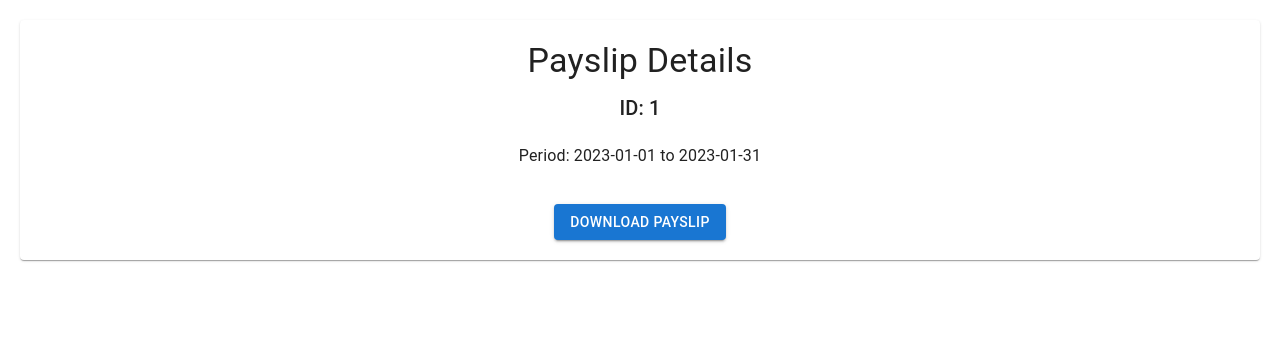
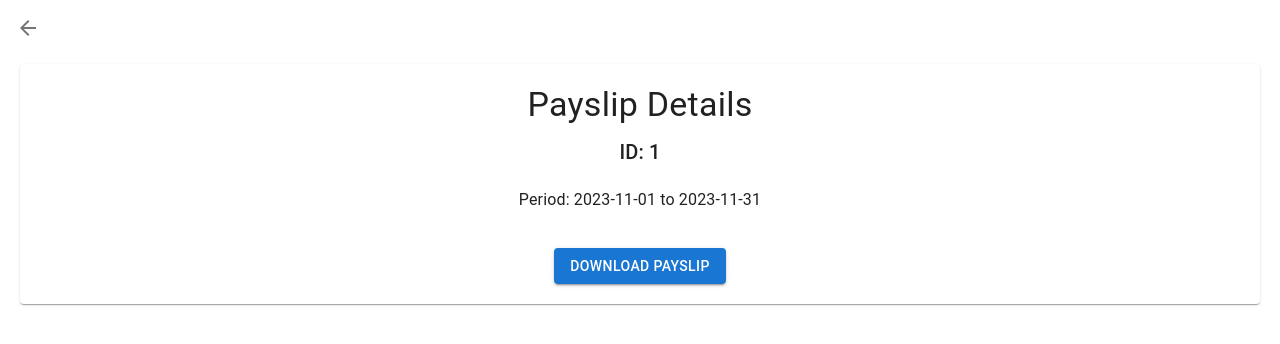
Before and after one commit to dsjanks1/deel-payslip-app, a React (Create React App) app: page /payslip/1 in a window 1280 px wide. Shown: the top 344 px of the page. Built offline with nearby package versions, Linux system fonts and the light colour scheme.

Commit message:
add back button to details page

```diff
--- a/package.json
+++ b/package.json
@@ -6,9 +6,11 @@
     "@capacitor/android": "^5.7.2",
     "@capacitor/cli": "^5.7.2",
     "@capacitor/core": "^5.7.2",
+    "@capacitor/filesystem": "^5.2.1",
     "@capacitor/ios": "^5.7.2",
     "@emotion/react": "^11.11.4",
     "@emotion/styled": "^11.11.0",
+    "@mui/icons-material": "^5.15.12",
     "@mui/material": "^5.15.12",
     "@testing-library/jest-dom": "^5.17.0",
     "@testing-library/react": "^13.4.0",
--- a/src/components/screens/PayslipDetails.tsx
+++ b/src/components/screens/PayslipDetails.tsx
@@ -1,7 +1,7 @@
 import React, { useState, useEffect } from 'react';
-import { useParams } from 'react-router-dom';
+import { useParams, useNavigate } from 'react-router-dom';
 import { mockPayslips } from '../../data/MockPayslips';
-import { Typography, Button, Paper, CircularProgress, Box } from '@mui/material';
+import { Typography, Button, Paper, CircularProgress, Box, IconButton } from '@mui/material';
 import { Payslip } from '../../models/Payslip';
 import {
   loadingContainerStyles,
@@ -9,13 +9,20 @@ import {
   titleStyles,
   subtitleStyles,
   buttonStyles,
+  detailsBox,
 } from '../../styles/PayslipDetails';
+import downloadPayslip from '../../utils/DownloadPayslip';
+import ArrowBackIcon from '@mui/icons-material/ArrowBack';
 
 const PayslipDetails = () => {
   const { id } = useParams<{ id: string }>();
   const [payslip, setPayslip] = useState<Payslip | null>(null);
   const [loading, setLoading] = useState(true);
+  const navigate = useNavigate();
 
+  const handleBack = () => {
+    navigate(-1); // Go back to PayslipList
+  };
   useEffect(() => {
     const timer = setTimeout(() => {
       const foundPayslip = mockPayslips.find((p) => p.id === id);
@@ -36,16 +43,29 @@ const PayslipDetails = () => {
 
   const handleDownload = () => {
     console.log('Downloading...', payslip.file);
-    //TODO: download logic
+    if (payslip && payslip.file) {
+        const url = payslip.file; // URL to the payslip file
+        const fileName = `Payslip-${payslip.id}.pdf`; // Example filename
+        downloadPayslip(url, fileName);
+      }
   };
 
   return (
-    <Paper sx={paperStyles}>
-      <Typography variant="h4" sx={titleStyles}>Payslip Details</Typography>
-      <Typography variant="h6" sx={subtitleStyles}>{`ID: ${payslip.id}`}</Typography>
-      <Typography sx={subtitleStyles}>{`Period: ${payslip.fromDate} to ${payslip.toDate}`}</Typography>
-      <Button variant="contained" onClick={handleDownload} sx={buttonStyles}>Download Payslip</Button>
-    </Paper>
+    <>
+      <Box sx={detailsBox}>
+        <IconButton onClick={handleBack}>
+          <ArrowBackIcon />
+        </IconButton>
+      </Box>
+      <Box sx={{ marginTop: 8 }}> {/* Adjust marginTop accordingly */}
+        <Paper sx={paperStyles}>
+          <Typography variant="h4" sx={titleStyles}>Payslip Details</Typography>
+          <Typography variant="h6" sx={subtitleStyles}>{`ID: ${payslip?.id}`}</Typography>
+          <Typography sx={subtitleStyles}>{`Period: ${payslip?.fromDate} to ${payslip?.toDate}`}</Typography>
+          <Button variant="contained" onClick={handleDownload} sx={buttonStyles}>Download Payslip</Button>
+        </Paper>
+      </Box>
+    </>
   );
 };
 
--- a/src/data/MockPayslips.ts
+++ b/src/data/MockPayslips.ts
@@ -1,16 +1,28 @@
 import { Payslip } from "../models/Payslip";
-
+const baseUrl = "http://localhost:3000/"
 export const mockPayslips: Payslip[] = [
   {
     id: "1",
-    fromDate: "2023-01-01",
-    toDate: "2023-01-31",
-    file: "/assets/payslip1.pdf",
+    fromDate: "2023-11-01",
+    toDate: "2023-11-31",
+    file: baseUrl + "assets/payslip1.pdf",
   },
   {
     id: "2",
-    fromDate: "2023-02-01",
-    toDate: "2023-02-28",
-    file: "/assets/payslip2.pdf",
+    fromDate: "2023-12-01",
+    toDate: "2023-12-30",
+    file: baseUrl + "/assets/payslip1.pdf",
+  },
+  {
+    id: "3",
+    fromDate: "2024-01-01",
+    toDate: "2024-01-30",
+    file: baseUrl + "/assets/payslip1.pdf",
+  },
+  {
+    id: "4",
+    fromDate: "2024-02-01",
+    toDate: "2023-02-29",
+    file: baseUrl + "/assets/payslip1.pdf",
   },
 ];
--- a/src/styles/PayslipDetails.ts
+++ b/src/styles/PayslipDetails.ts
@@ -26,3 +26,10 @@ export const subtitleStyles: SxProps<Theme> = {
 export const buttonStyles: SxProps<Theme> = {
   mt: 2, // margin top with the spacing value of 2
 };
+export const detailsBox: SxProps<Theme> = {
+    position: 'fixed',
+    top: 0,
+    left: 0,
+    zIndex: 1100,
+    m: 1
+};
--- /dev/null
+++ b/src/utils/DownloadPayslip.ts
@@ -0,0 +1,37 @@
+import { Filesystem, Directory, Encoding } from '@capacitor/filesystem';
+import { Capacitor } from '@capacitor/core';
+
+async function downloadPayslip(url: string, fileName: string) {
+  if (Capacitor.isNativePlatform()) {
+    // For native iOS and Android
+    try {
+      const response = await fetch(url);
+      console.log('response---', response)
+      const blob = await response.blob();
+      const reader = new FileReader();
+      reader.onloadend = async () => {
+        const base64data = reader.result as string;
+        await Filesystem.writeFile({
+          path: fileName,
+          data: base64data,
+          directory: Directory.Documents,
+          encoding: Encoding.UTF8,
+        });
+        console.log('File downloaded successfully');
+      };
+      reader.readAsDataURL(blob);
+    } catch (error) {
+      console.error('Error downloading the file:', error);
+    }
+  } else {
+    // For web
+    const a = document.createElement('a');
+    a.href = url;
+    a.download = fileName;
+    document.body.appendChild(a);
+    a.click();
+    document.body.removeChild(a);
+  }
+}
+
+export default downloadPayslip
```
Also changed, not shown: 6 other files (tests, documents, lock files or other folders).
